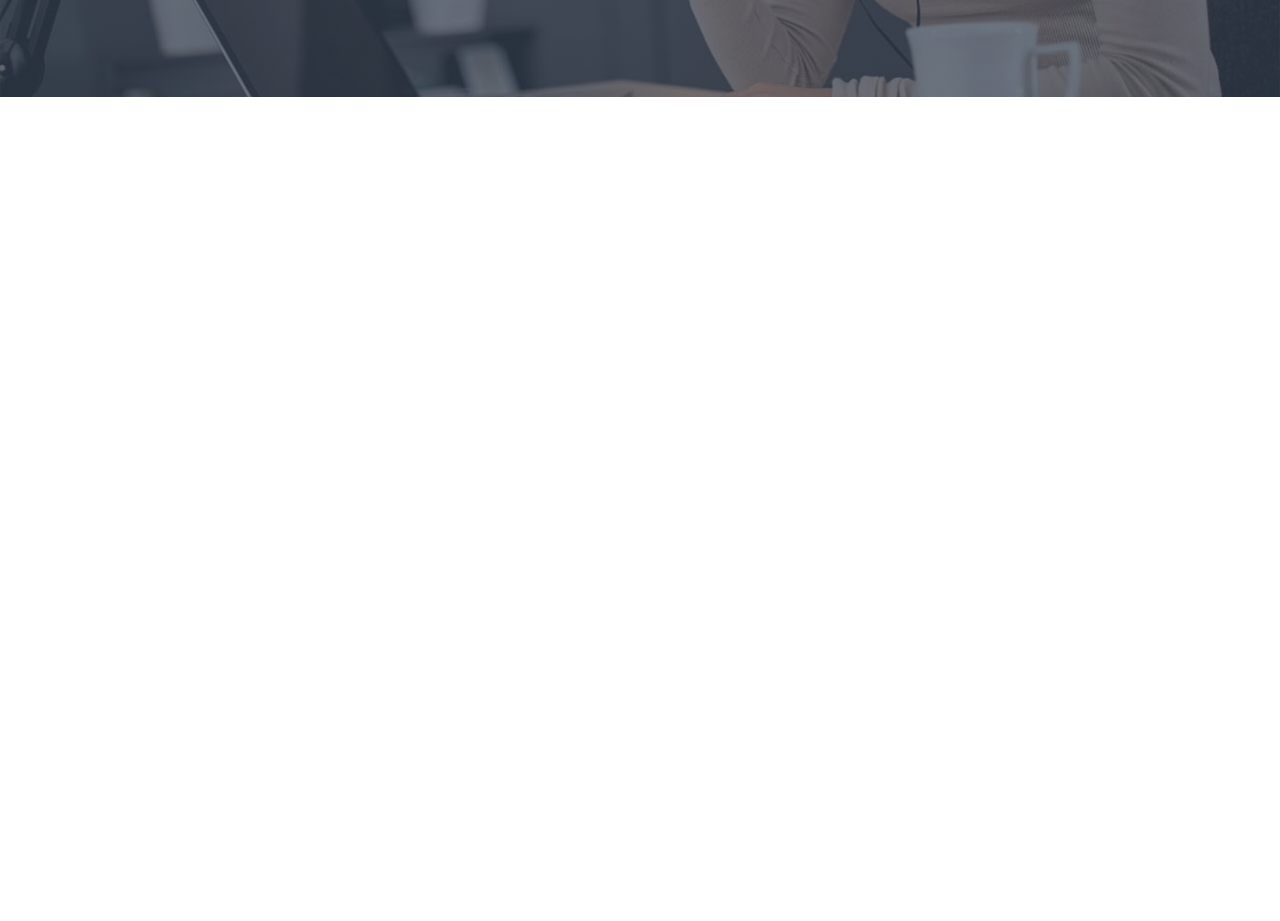
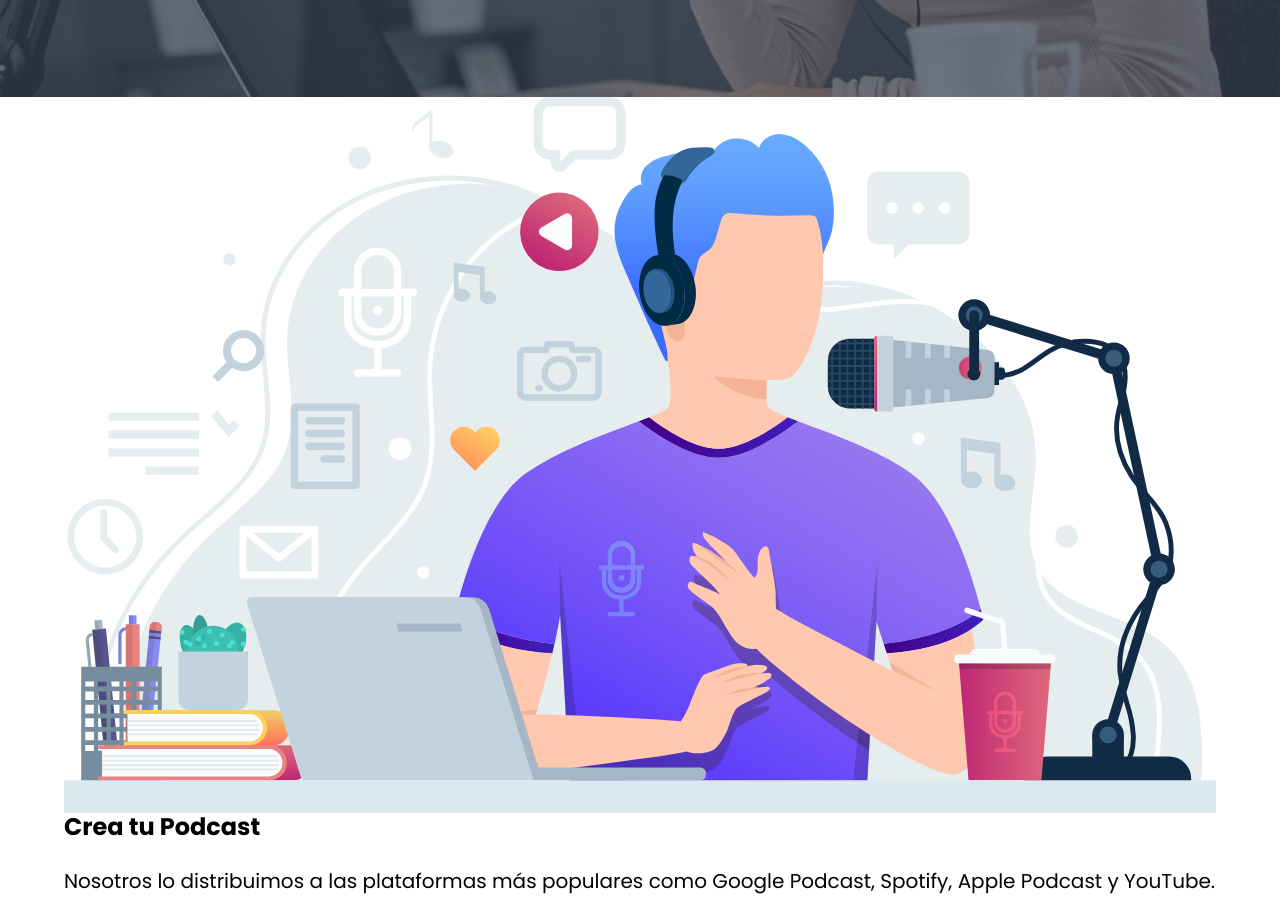
Before and after one commit to Ara-Polanco/podcastApp, a website: page index.html in a window 1280 px wide. Shown: the part 637-1558 px from the top of the page. Before the commit the page ends 800 px from the top, so only its background shows below. Drawn offline with Linux system fonts and the light colour scheme.

Commit message:
Adding: 'seccion' section

```diff
--- a/index.html
+++ b/index.html
@@ -27,6 +27,17 @@
         </div>
     </header>
 
+    <section class="seccion contenedor">
+        <div class="seccion__grid">
+            <div class="seccion__imagen">
+                <img src="/build/img/imagen_podcast.svg" alt="Imagen podcast">
+            </div>
 
+            <div class="seccion__contenido">
+                <h2>Crea tu Podcast</h2>
+                <p>Nosotros lo distribuimos a las plataformas más populares como Google Podcast, Spotify, Apple Podcast y YouTube.</p>
+            </div>
+        </div>
+    </section>
 </body>
 </html>
```
